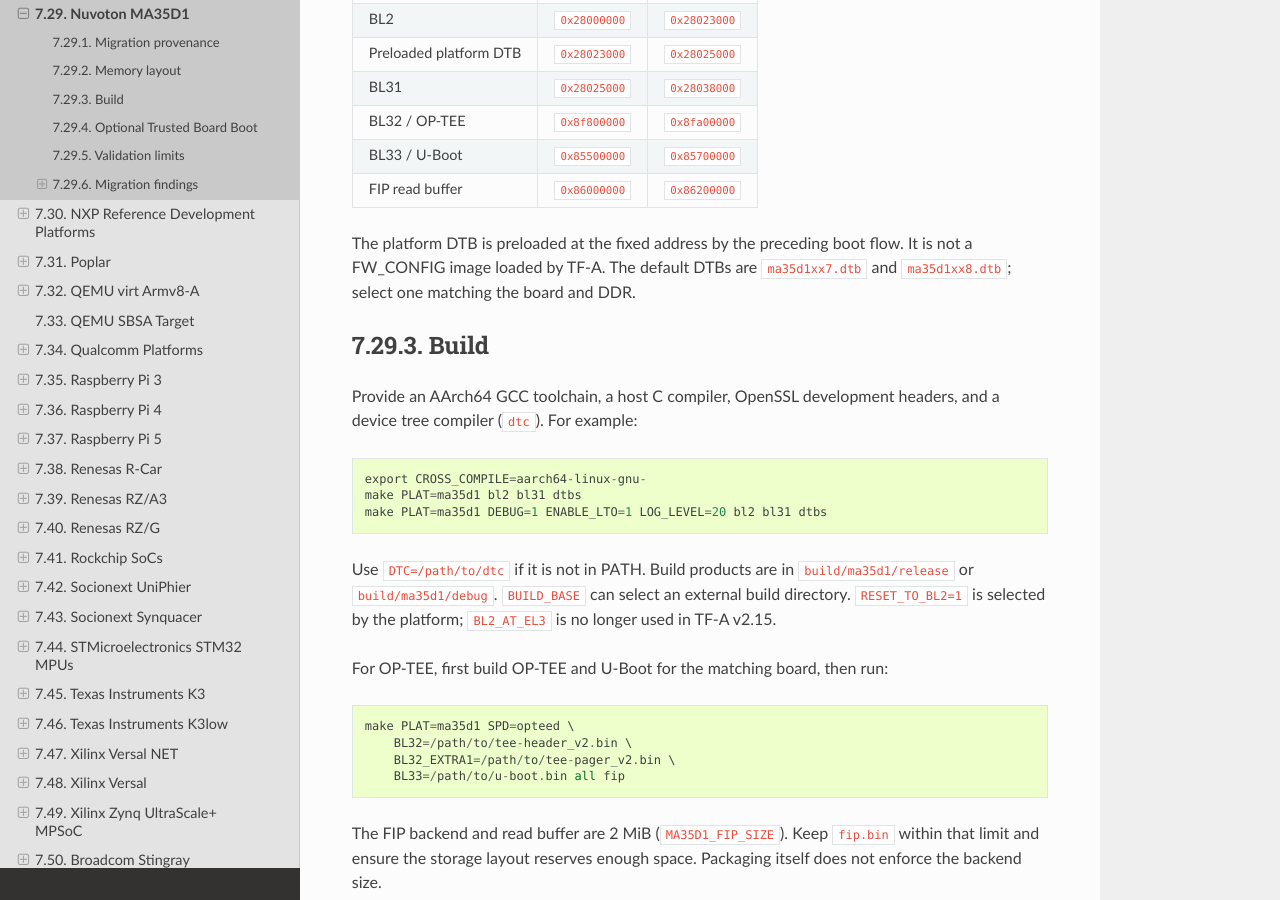
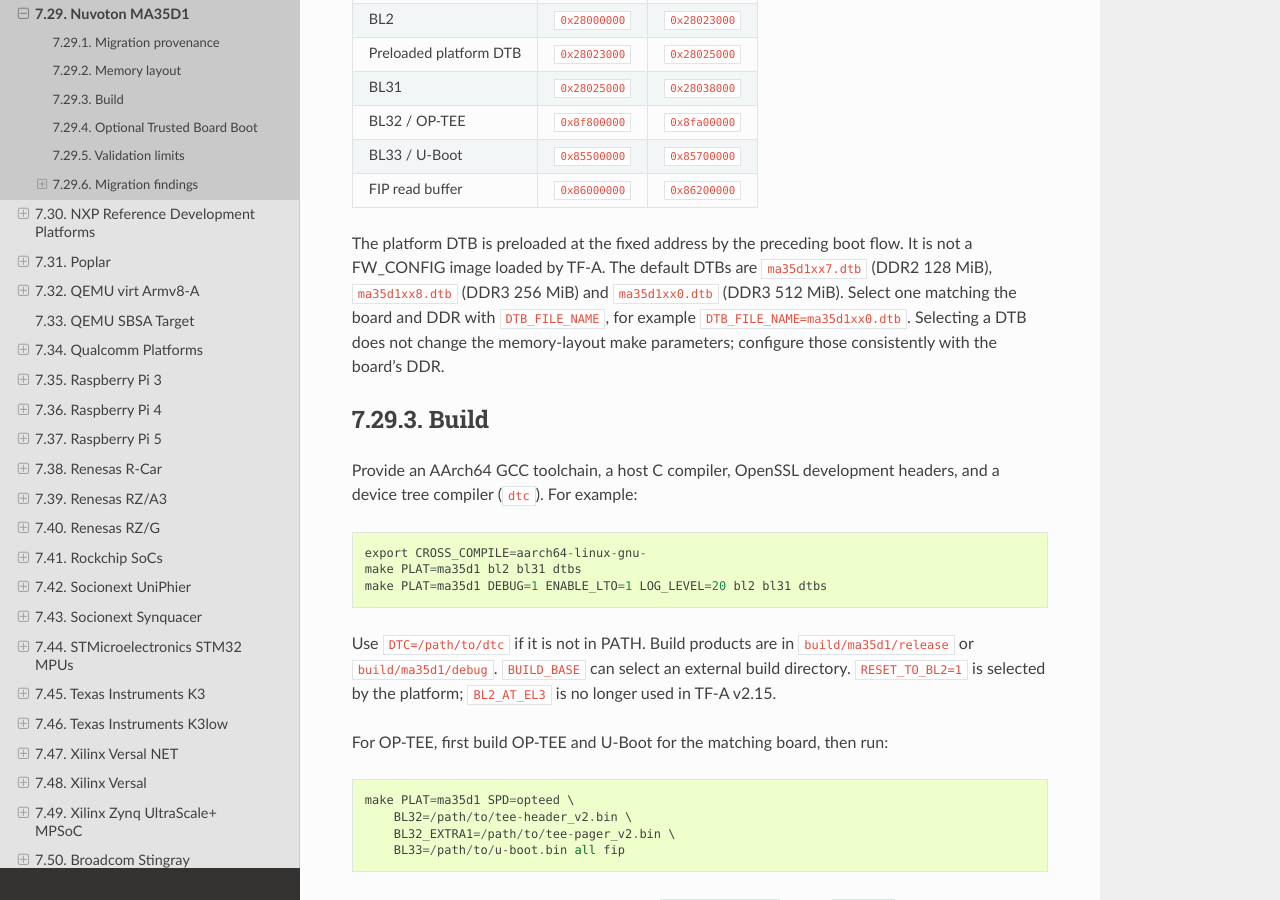
Before and after one commit to ychuang3/MA35D1_tfa-a-nvt, a Sphinx documentation site: the page built from docs/plat/ma35d1.rst, in a window 1280 px wide and 900 px high, scrolled down 732 px. Built offline with Sphinx 7.4.7 and the Read the Docs theme 2.0.0, drawn with Linux system fonts in a browser that asks for light colours; pages that are not in the unit, such as notebooks, are missing from menus.

Commit message:
ma35d1: add the DDR3 512 MiB board device tree
Add ma35d1xx0.dts and include its DTB in the default build list.

Change-Id: I4ec53a2e5c942fa1c3436228248e184c41acaeb2

```diff
--- a/docs/plat/ma35d1.rst
+++ b/docs/plat/ma35d1.rst
@@ -37,7 +37,11 @@ FIP read buffer           ``0x86000000``          ``0x86200000``
 
 The platform DTB is preloaded at the fixed address by the preceding boot
 flow. It is not a FW_CONFIG image loaded by TF-A. The default DTBs are
-``ma35d1xx7.dtb`` and ``ma35d1xx8.dtb``; select one matching the board and DDR.
+``ma35d1xx7.dtb`` (DDR2 128 MiB), ``ma35d1xx8.dtb`` (DDR3 256 MiB) and
+``ma35d1xx0.dtb`` (DDR3 512 MiB). Select one matching the board and DDR with
+``DTB_FILE_NAME``, for example ``DTB_FILE_NAME=ma35d1xx0.dtb``. Selecting a
+DTB does not change the memory-layout make parameters; configure those
+consistently with the board's DDR.
 
 Build
 -----
```
Also changed, not shown: 2 other files.
